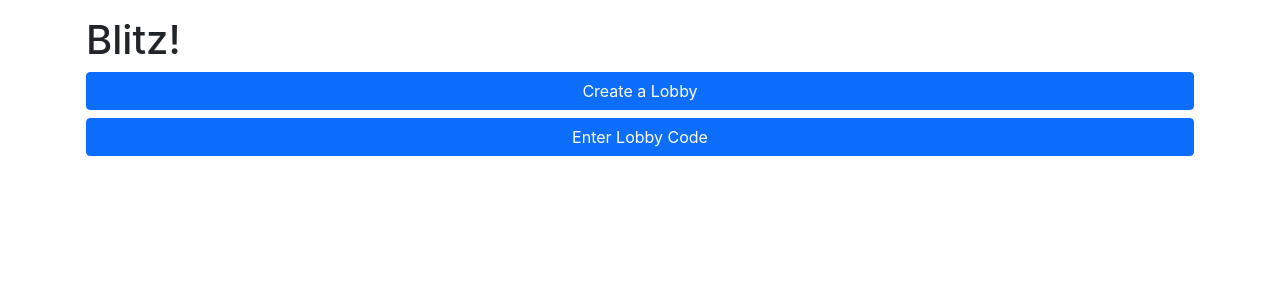
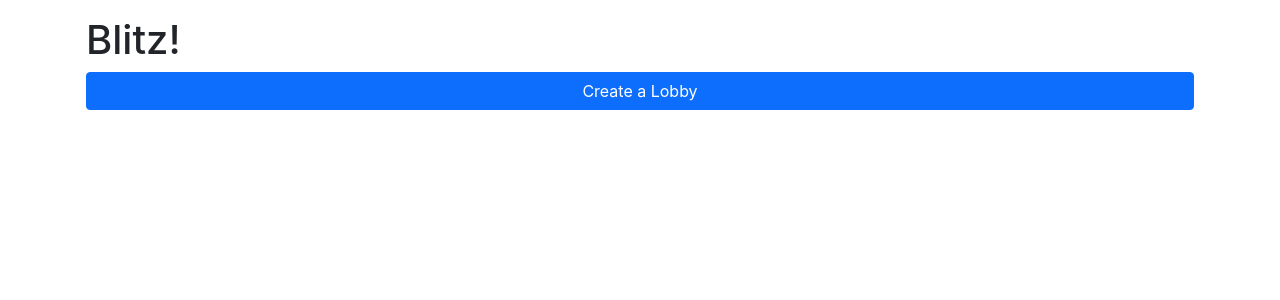
Before and after one commit to cquinones100/dutch-blitz-scorecard-api, a React (Create React App) app: page / in a window 1280 px wide. Shown: the top 300 px of the page. Built offline with nearby package versions, Linux system fonts and the light colour scheme.

Commit message:
remove lobby room code button

```diff
--- a/src/Root.tsx
+++ b/src/Root.tsx
@@ -18,14 +18,11 @@ export default function Root() {
     navigate(`/room/${id}`);
   };
 
-  const [enteringRoom, setEnteringRoom] = useState(false);
-
   return (
     <Row>
       <h1>Blitz!</h1>
       <Stack gap={2} className="col-md-5 mx-auto">
         <Button onClick={createLobby}>Create a Lobby</Button>
-        <Button onClick={() => { setEnteringRoom(true) }}>Enter Lobby Code</Button>
       </Stack>
     </Row>
   );
```
